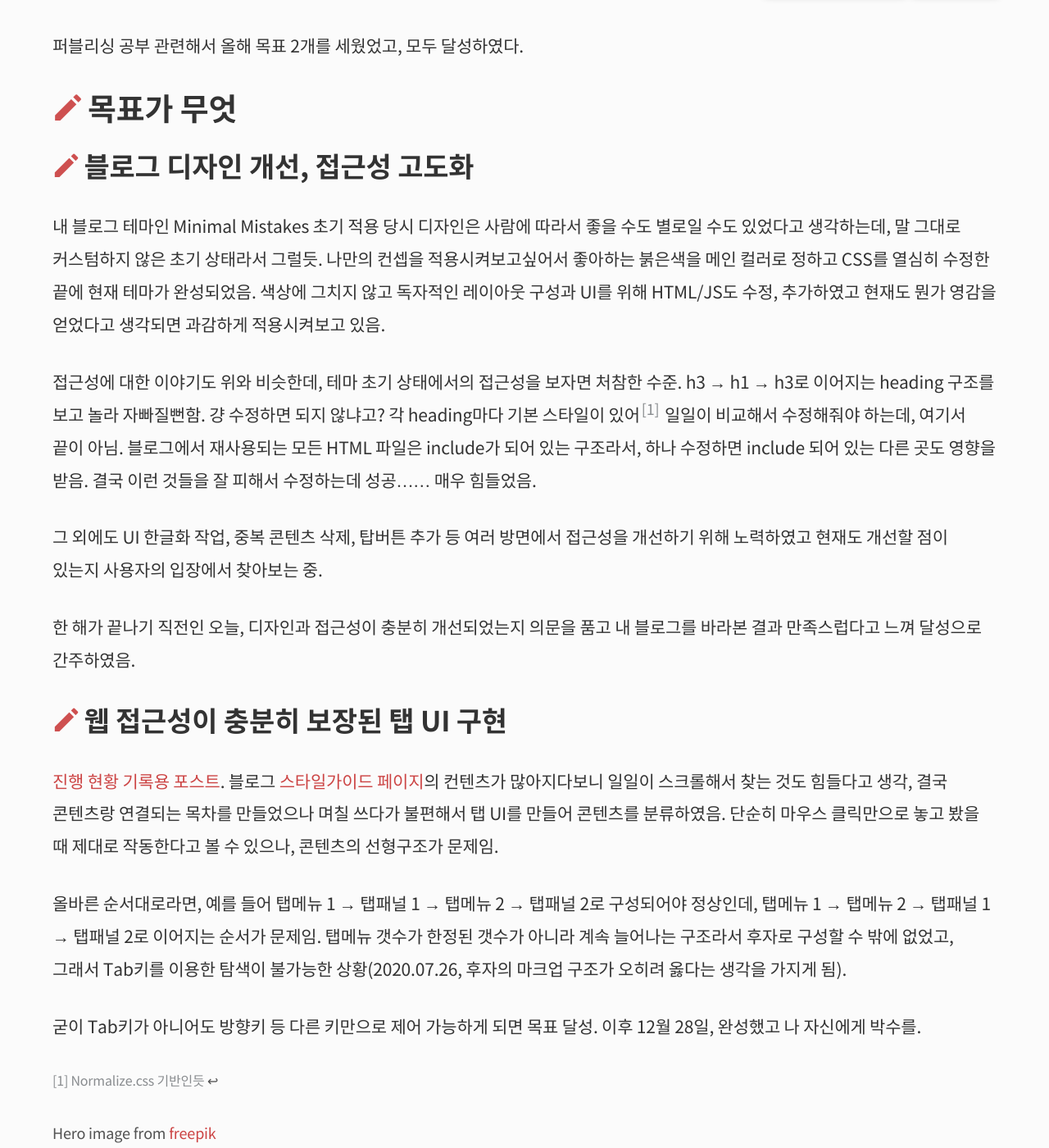
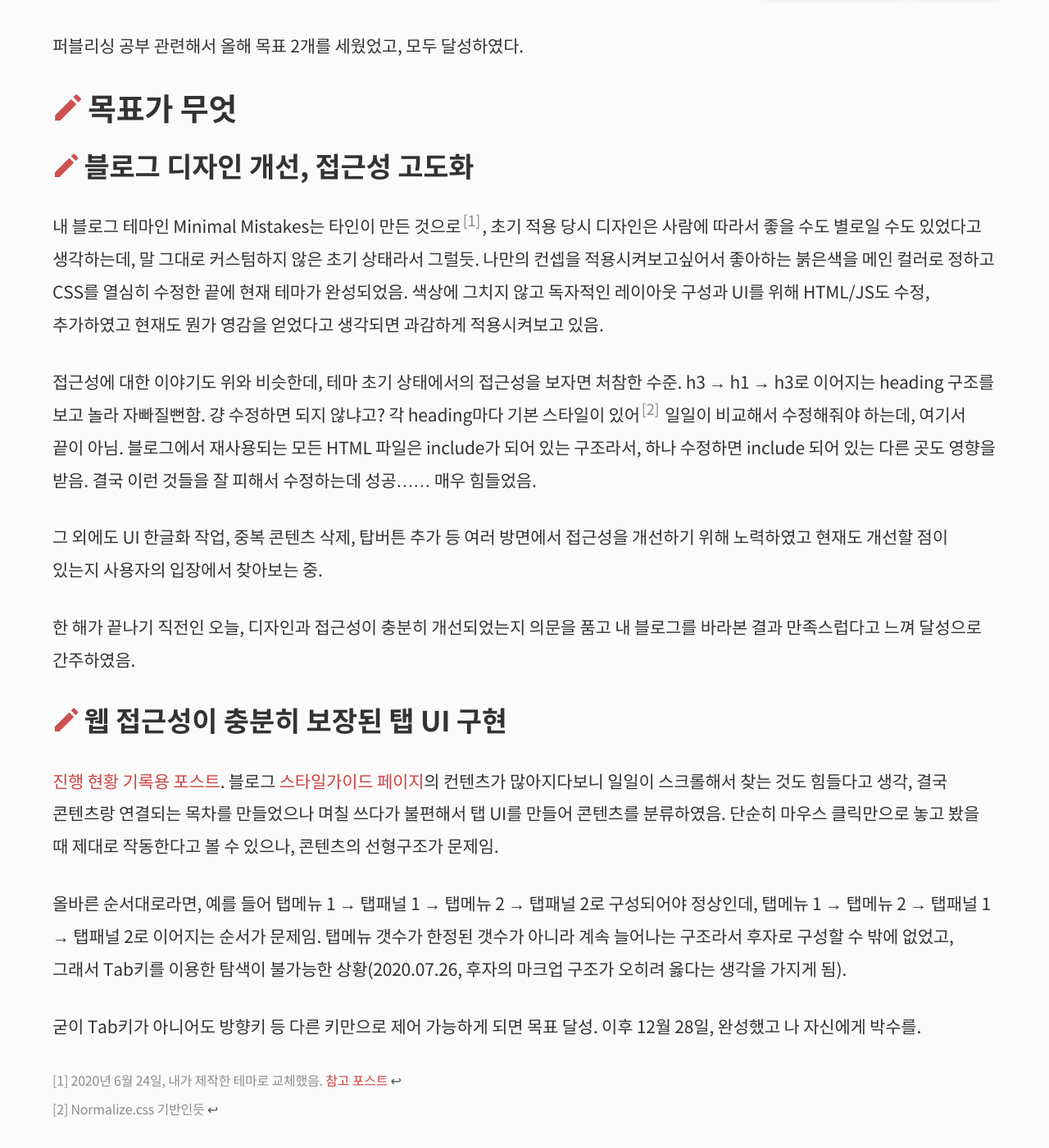
Before and after one commit to selosele/selosele.github.io, a Jekyll site: the page built from _posts/2019-12-31-past-year.md, in a window 1280 px wide and 1400 px high, scrolled down 407 px. Shown: the whole window at 82% size. Built offline with Jekyll 4.4.1, drawn with Linux system fonts in a browser that asks for light colours; cached includes are drawn as plain includes; comment, search, counter and statistics services are not loaded.

Commit message:
포스트 수정

```diff
--- a/_posts/2019-12-31-past-year.md
+++ b/_posts/2019-12-31-past-year.md
@@ -18,9 +18,9 @@ categories:
 ## 목표가 무엇
 
 ### 블로그 디자인 개선, 접근성 고도화
-내 블로그 테마인 Minimal Mistakes 초기 적용 당시 디자인은 사람에 따라서 좋을 수도 별로일 수도 있었다고 생각하는데, 말 그대로 커스텀하지 않은 초기 상태라서 그럴듯. 나만의 컨셉을 적용시켜보고싶어서 좋아하는 붉은색을 메인 컬러로 정하고 CSS를 열심히 수정한 끝에 현재 테마가 완성되었음. 색상에 그치지 않고 독자적인 레이아웃 구성과 UI를 위해 HTML/JS도 수정, 추가하였고 현재도 뭔가 영감을 얻었다고 생각되면 과감하게 적용시켜보고 있음.
+내 블로그 테마인 Minimal Mistakes는 타인이 만든 것으로[^1], 초기 적용 당시 디자인은 사람에 따라서 좋을 수도 별로일 수도 있었다고 생각하는데, 말 그대로 커스텀하지 않은 초기 상태라서 그럴듯. 나만의 컨셉을 적용시켜보고싶어서 좋아하는 붉은색을 메인 컬러로 정하고 CSS를 열심히 수정한 끝에 현재 테마가 완성되었음. 색상에 그치지 않고 독자적인 레이아웃 구성과 UI를 위해 HTML/JS도 수정, 추가하였고 현재도 뭔가 영감을 얻었다고 생각되면 과감하게 적용시켜보고 있음.
 
-접근성에 대한 이야기도 위와 비슷한데, 테마 초기 상태에서의 접근성을 보자면 처참한 수준. h3 &rarr; h1 &rarr; h3로 이어지는 heading 구조를 보고 놀라 자빠질뻔함. 걍 수정하면 되지 않냐고? 각 heading마다 기본 스타일이 있어[^1] 일일이 비교해서 수정해줘야 하는데, 여기서 끝이 아님. 블로그에서 재사용되는 모든 HTML 파일은 include가 되어 있는 구조라서, 하나 수정하면 include 되어 있는 다른 곳도 영향을 받음. 결국 이런 것들을 잘 피해서 수정하는데 성공...... 매우 힘들었음.
+접근성에 대한 이야기도 위와 비슷한데, 테마 초기 상태에서의 접근성을 보자면 처참한 수준. h3 &rarr; h1 &rarr; h3로 이어지는 heading 구조를 보고 놀라 자빠질뻔함. 걍 수정하면 되지 않냐고? 각 heading마다 기본 스타일이 있어[^2] 일일이 비교해서 수정해줘야 하는데, 여기서 끝이 아님. 블로그에서 재사용되는 모든 HTML 파일은 include가 되어 있는 구조라서, 하나 수정하면 include 되어 있는 다른 곳도 영향을 받음. 결국 이런 것들을 잘 피해서 수정하는데 성공...... 매우 힘들었음.
 
 그 외에도 UI 한글화 작업, 중복 콘텐츠 삭제, 탑버튼 추가 등 여러 방면에서 접근성을 개선하기 위해 노력하였고 현재도 개선할 점이 있는지 사용자의 입장에서 찾아보는 중.
 
@@ -33,4 +33,5 @@ categories:
 
 굳이 Tab키가 아니어도 방향키 등 다른 키만으로 제어 가능하게 되면 목표 달성. 이후 12월 28일, 완성했고 나 자신에게 박수를.
 
-[^1]: [1] Normalize.css 기반인듯
+[^1]: [1] 2020년 6월 24일, 내가 제작한 테마로 교체했음. [참고 포스트](/2020/06/24/made-jekyll-theme)
+[^2]: [2] Normalize.css 기반인듯
```
